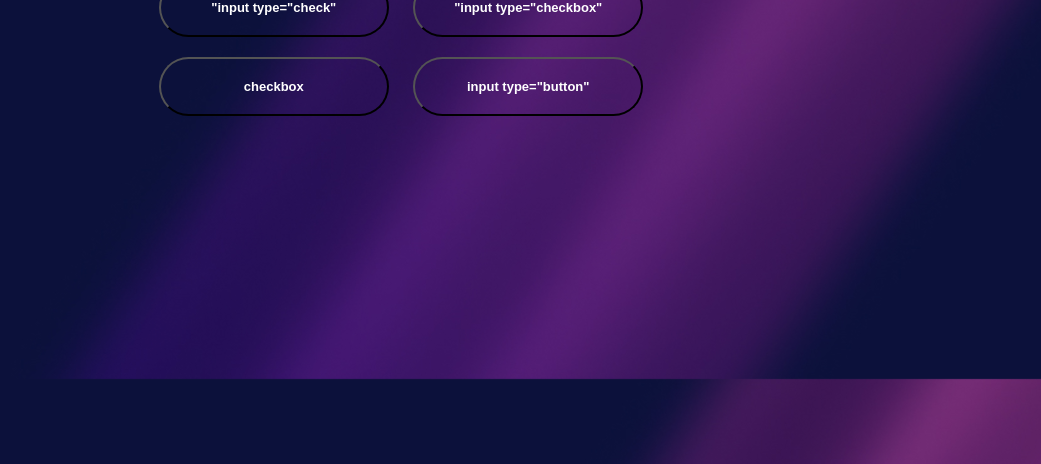
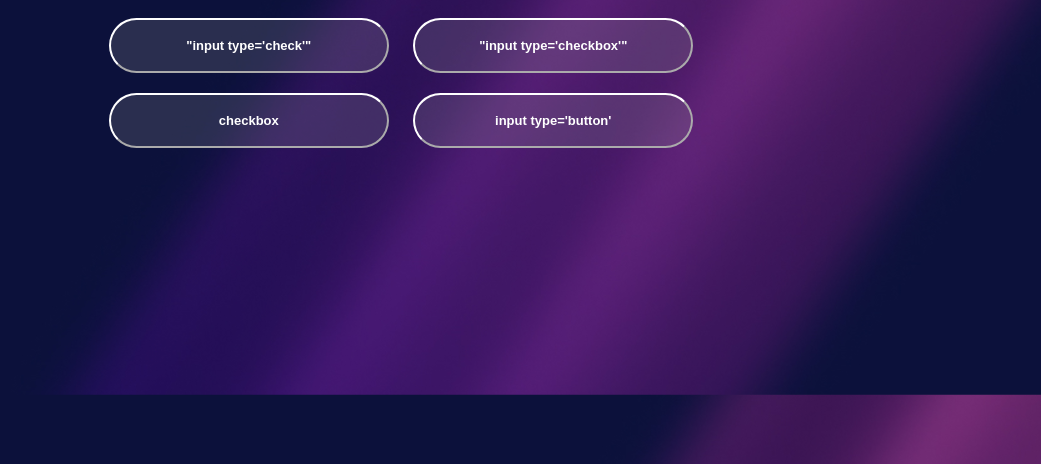
Before and after one commit to ginevratesta/BUILD_WEEK, a plain HTML site: page index.html in a window 1280 px wide. Shown: the part 336-800 px from the top of the page, without its empty margins (239-1280 px from the left). Drawn offline with Linux system fonts and the light colour scheme.

Commit message:
Both HTMLs

```diff
--- a/index.html
+++ b/index.html
@@ -3,19 +3,21 @@
 <head>
     <meta charset="UTF-8">
     <meta name="viewport" content="width=device-width, initial-scale=1.0">
+    <link rel="stylesheet" href="style.css">
     <title>Quiz</title>
-    <link rel="stylesheet" href="./style.css">
 </head>
 <body>
+    <img src="assets/epicode_logo.png" alt="logo" >
     <div class="container">
-        <h1>How can i create a <br> <b>checkbox in HTML?</b></h1>
+        <h1 id="question">How can I create a <br> <b>checkbox in HTML?</b></h1>
         <div class="button-container">
-            <button class="button"> "input type="check"</button>
-            <button class="button">"input type="checkbox"</button>
+            <button class="button" id="option1"> "input type='check'"</button>
+            <button class="button" id="option2">"input type='checkbox'"</button>
             <br>
-            <button class="button"> checkbox </button>
-            <button class="button">  input type="button"  </button>
+            <button class="button" id="option3"> checkbox </button>
+            <button class="button" id="option4">  input type='button'  </button>
         </div>
     </div>
+    <script src="./script.js"></script>
 </body>
 </html>
--- a/style.css
+++ b/style.css
@@ -1,3 +1,8 @@
+img {
+  width: 120px;
+  padding-left: 350px;
+  padding-top: 100px;
+}
 h1 {
   color: white;
   font-weight: 100;
@@ -8,24 +13,33 @@ body {
   background-position: right;
   background-size: 100%;
 }
+
 .container {
   text-align: center;
-  margin-top: 200px;
+  margin-top: 100px;
 }
+
 .button-container {
   margin-top: 30px;
 }
 .button {
-  width: 230px;
+  border-color: white;
+  width: 280px;
+  height: 55px;
+  font-weight: bold;
   color: white;
-  font-weight: bold;
-  background-color: transparent;
-  padding: 20px 20px;
+  background-color: rgba(160, 160, 160, 0.2);
+  padding: 10px 10px;
   text-align: center;
   text-decoration: none;
   display: inline-block;
   font-size: 13px;
   margin: 10px;
-  cursor: pointer;
   border-radius: 30px;
 }
+
+button:hover {
+  background-color: #d20094;
+  border-bottom: #900080;
+  border-right: #900080;
+}
```
Also changed, not shown: script.js (line endings or trailing spaces).
